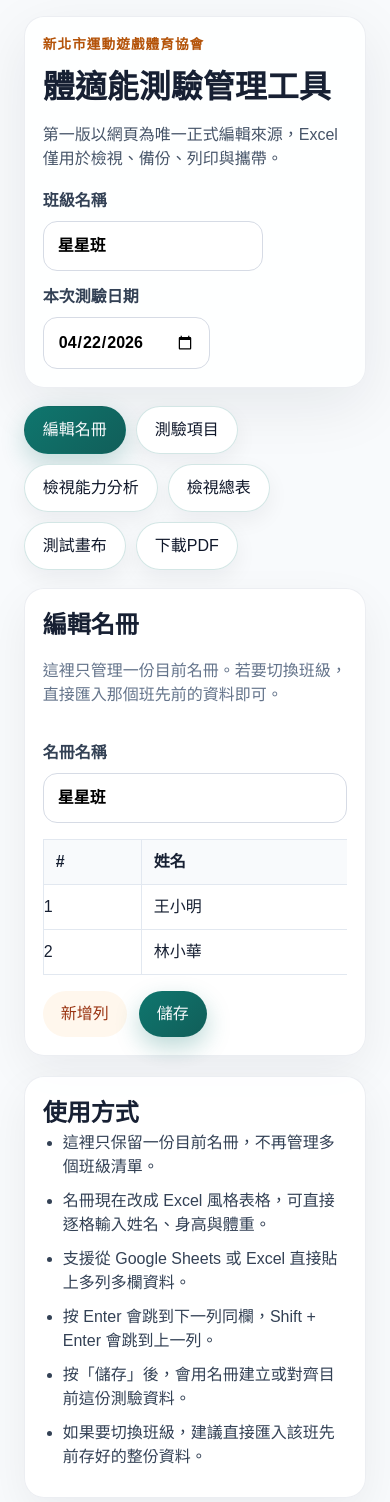
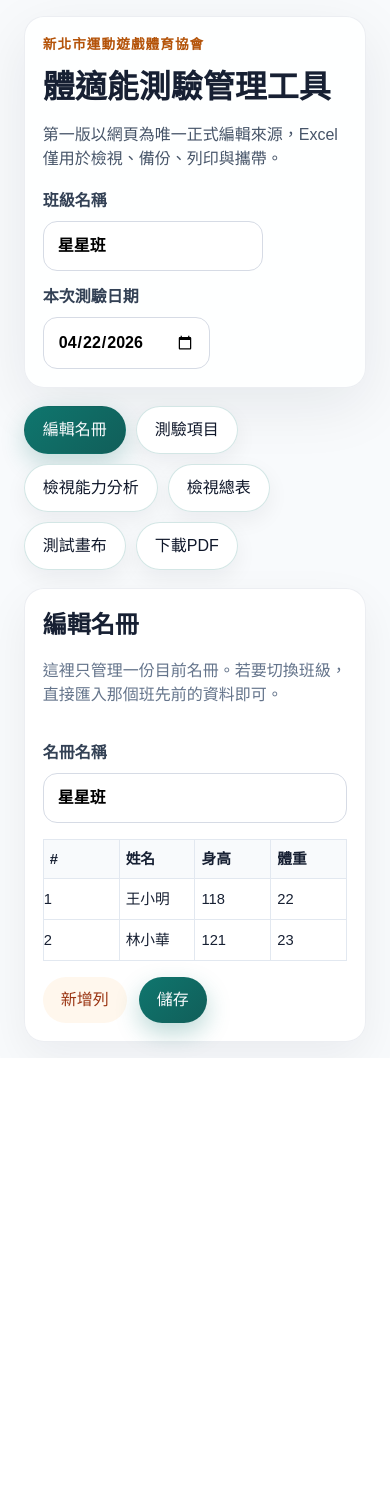
Before and after one commit to falcon12400/fitness-test-tool, a React (Vite) app: page / in a window 390 px wide. Shown: the top 1502 px of the page. After the commit the page ends 1058 px from the top, so only its background shows below. Built offline with nearby package versions, Linux system fonts and the light colour scheme.

Commit message:
Adjust mobile layout and background

```diff
--- a/src/App.tsx
+++ b/src/App.tsx
@@ -676,15 +676,6 @@ export default function App() {
                 </table>
               </div>
             </section>
-            <section className="panel side-panel">
-              <h2>使用方式</h2>
-              <ul className="plain-list">
-                <li>這一頁預設是列表檢視，不會整排都變成表單。</li>
-                <li>點一下任一格才會進入編輯，按 Enter 或點別處就收起來。</li>
-                <li>勾選「只看未完成學生」後，會列出六項成績中仍有缺漏的學生。</li>
-                <li>如果你想只專注調整某一個項目，請改用單項編輯頁。</li>
-              </ul>
-            </section>
           </>
         ) : null}
 
@@ -740,14 +731,6 @@ export default function App() {
                   </tbody>
                 </table>
               </div>
-            </section>
-            <section className="panel side-panel">
-              <h2>適用情境</h2>
-              <ul className="plain-list">
-                <li>只想調整某一項分數，不想被其他欄位干擾。</li>
-                <li>這一頁比整表編輯更聚焦，也更接近單欄批次處理。</li>
-                <li>適合老師在同一個測驗項目下，快速補完整班資料。</li>
-              </ul>
             </section>
           </>
         ) : null}
@@ -816,14 +799,6 @@ export default function App() {
                   刪除目前選取
                 </button>
               </div>
-            </section>
-            <section className="panel side-panel">
-              <h2>編輯規則</h2>
-              <ul className="plain-list">
-                <li>網頁是唯一正式編輯來源。</li>
-                <li>匯出的 Excel 只做檢視、備份、列印與攜帶。</li>
-                <li>若要快速修改整班資料，請使用資料表編輯或單項編輯頁。</li>
-              </ul>
             </section>
           </>
         ) : null}
@@ -978,17 +953,6 @@ export default function App() {
                 </div>
               </div>
             </section>
-            <section className="panel side-panel">
-              <h2>使用方式</h2>
-              <ul className="plain-list">
-                <li>這裡只保留一份目前名冊，不再管理多個班級清單。</li>
-                <li>名冊現在改成 Excel 風格表格，可直接逐格輸入姓名、身高與體重。</li>
-                <li>支援從 Google Sheets 或 Excel 直接貼上多列多欄資料。</li>
-                <li>按 Enter 會跳到下一列同欄，Shift + Enter 會跳到上一列。</li>
-                <li>按「儲存」後，會用名冊建立或對齊目前這份測驗資料。</li>
-                <li>如果要切換班級，建議直接匯入該班先前存好的整份資料。</li>
-              </ul>
-            </section>
           </>
         ) : null}
 
@@ -1024,35 +988,6 @@ export default function App() {
               </div>
               <RadarChart labels={data.itemLabels} record={selectedRecord} />
             </section>
-            <section className="panel side-panel">
-              <h2>分析摘要</h2>
-              {selectedRecord ? (
-                <dl className="detail-list">
-                  <div>
-                    <dt>學生姓名</dt>
-                    <dd>{selectedRecord.studentName}</dd>
-                  </div>
-                  <div>
-                    <dt>身高</dt>
-                    <dd>{selectedRecord.height || "無"}</dd>
-                  </div>
-                  <div>
-                    <dt>體重</dt>
-                    <dd>{selectedRecord.weight || "無"}</dd>
-                  </div>
-                  <div>
-                    <dt>最高項目</dt>
-                    <dd>{getTopLabel(selectedRecord)}</dd>
-                  </div>
-                  <div>
-                    <dt>評語</dt>
-                    <dd>{selectedRecord.comment || "無"}</dd>
-                  </div>
-                </dl>
-              ) : (
-                <p>請先從檢視總表選一筆資料。</p>
-              )}
-            </section>
           </>
         ) : null}
 
@@ -1071,15 +1006,6 @@ export default function App() {
                 rosterName={data.rosterName}
                 testDate={data.testDate}
               />
-            </section>
-            <section className="panel side-panel">
-              <h2>目前能力</h2>
-              <ul className="plain-list">
-                <li>畫布比例固定為 A4 直式。</li>
-                <li>會直接帶入目前選到學生的雷達圖與基本資訊。</li>
-                <li>可以再往上疊文字與圖片圖層。</li>
-                <li>按按鈕會直接下載真正的 PDF 檔。</li>
-              </ul>
             </section>
           </>
         ) : null}
@@ -1113,14 +1039,6 @@ export default function App() {
                 </label>
               </div>
             </section>
-            <section className="panel side-panel">
-              <h2>使用方式</h2>
-              <ul className="plain-list">
-                <li>PDF 適合列印、存檔與交給家長或行政單位查看。</li>
-                <li>Excel 仍然保留給備份、搬移與重新匯入使用。</li>
-                <li>若匯入的 Excel 缺少 `_system` 工作表，系統會拒絕載入。</li>
-              </ul>
-            </section>
           </>
         ) : null}
       </main>
--- a/src/styles.css
+++ b/src/styles.css
@@ -1,9 +1,9 @@
 :root {
   color: #172033;
   background:
-    radial-gradient(circle at top left, rgba(245, 158, 11, 0.22), transparent 32%),
-    radial-gradient(circle at top right, rgba(20, 184, 166, 0.16), transparent 28%),
-    linear-gradient(180deg, #fffdf8 0%, #f5f7fb 100%);
+    radial-gradient(circle at top left, rgba(148, 163, 184, 0.2), transparent 34%),
+    radial-gradient(circle at top right, rgba(191, 219, 254, 0.3), transparent 30%),
+    linear-gradient(180deg, #f8fbff 0%, #eef3f9 100%);
   font-family:
     "Noto Sans TC",
     "PingFang TC",
@@ -204,7 +204,7 @@ button {
 
 .panel-grid {
   display: grid;
-  grid-template-columns: minmax(0, 2.1fr) minmax(280px, 0.9fr);
+  grid-template-columns: minmax(0, 1fr);
   gap: 20px;
 }
 
@@ -611,4 +611,47 @@ tbody tr.is-selected {
   .form-grid {
     grid-template-columns: 1fr;
   }
+
+  .sheet-playground {
+    min-width: 0;
+    table-layout: fixed;
+  }
+
+  .sheet-playground th,
+  .sheet-playground td {
+    font-size: 0.92rem;
+  }
+
+  .sheet-playground th {
+    padding: 8px 6px;
+  }
+
+  .sheet-cell,
+  .sheet-input {
+    min-height: 40px;
+    padding: 8px 6px;
+    font-size: 0.92rem;
+  }
+
+  .table-editor {
+    min-width: 860px;
+  }
+
+  .table-editor th,
+  .table-editor td {
+    padding: 10px 8px;
+    font-size: 0.88rem;
+  }
+
+  .table-editor td {
+    min-width: 80px;
+  }
+
+  .cell-display,
+  .table-editor input {
+    min-height: 36px;
+    padding: 7px 8px;
+    border-radius: 10px;
+    font-size: 0.88rem;
+  }
 }
```
